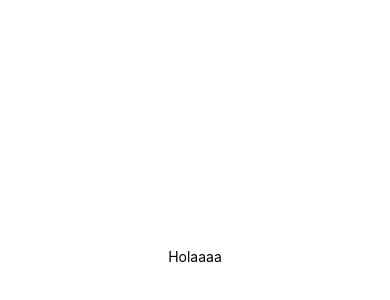
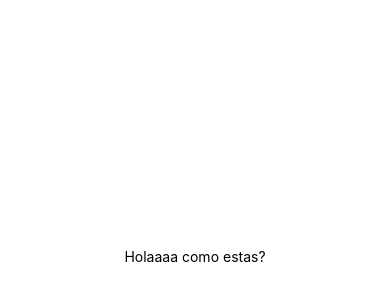
Before and after one commit to D4RKN1K3/vigilant, a React Native app: screen / in a window 390 px wide. Shown: the part 166-466 px from the top of the page. Built offline with nearby package versions, Linux system fonts and the light colour scheme.

Commit message:
Update App.js
Probando cositas 1

```diff
--- a/App.js
+++ b/App.js
@@ -4,7 +4,7 @@ import { StyleSheet, Text, View } from 'react-native';
 export default function App() {
   return (
     <View style={styles.container}>
-      <Text>Holaaaa</Text>
+      <Text>Holaaaa como estas?</Text>
       <StatusBar style="auto" />
     </View>
   );
```
